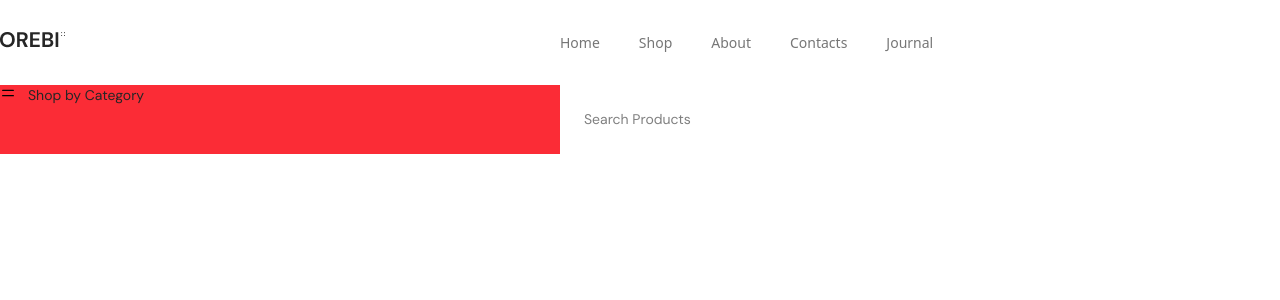
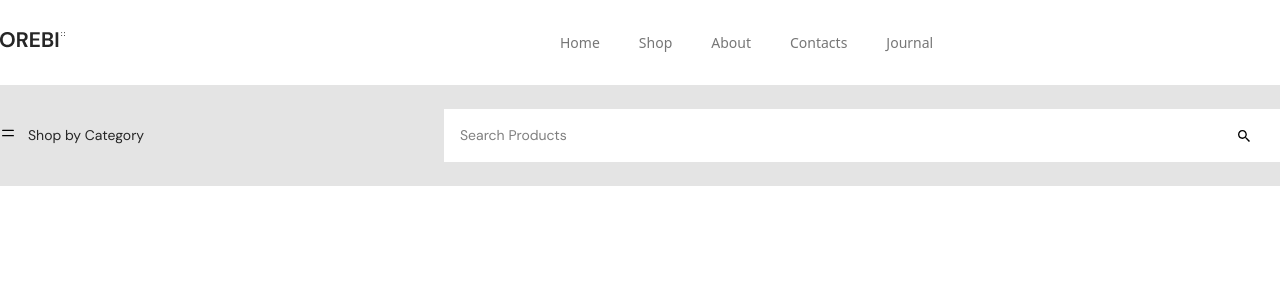
Before and after one commit to wahidul60/E-commerce, a React (Vite) app: page / in a window 1280 px wide. Shown: the top 300 px of the page. Built offline with nearby package versions, Linux system fonts and the light colour scheme.

Commit message:
topbar ok

```diff
--- a/src/Layout/TopBar.jsx
+++ b/src/Layout/TopBar.jsx
@@ -2,23 +2,38 @@ import React from 'react'
 import Flex from '../Component/Flex'
 import Container from '../Component/Container'
 import { HiOutlineMenuAlt4 } from "react-icons/hi";
+import { IoMdSearch } from "react-icons/io";
+import { IoMdContact } from "react-icons/io";
+import { IoMdArrowDropdown } from "react-icons/io";
+import { IoCartOutline } from "react-icons/io5";
+
 
 
 const TopBar = () => {
   return (
-   <section>
+   <section className='bg-[#e4e4e4] '>
     <Container>
-        <Flex>
-            <div className='w-4/12 bg-red-500'>
+        <Flex className='justify-center items-center '>
+            <div className='w-4/16'>
                 <Flex className='gap-3'>
                     <HiOutlineMenuAlt4 />
                     <h2 className='font-DM font-normal text-[14px] text-[#262626] '>Shop by Category</h2>
                 </Flex>
             </div>
-            <div className='w-7/12 bg-black'>
-                <input type="text" className='w-full bg-white font-DM font-normal text-[14px] px-6 py-6' placeholder='Search Products' />
+            <div className='w-8/16 relative'>
+                <input type="text" className='w-full bg-white font-DM font-normal text-[14px] px-4 py-4 mx-6 my-6 rounded-' placeholder='Search Products' />
+                <div className='absolute top-1/2 right-0 -translate-1/2'><IoMdSearch /></div>
             </div>
-            <div className='w-1/12 h-5 bg-green-200'></div>
+            <div className='w-4/16 '>
+                <Flex className=' justify-end gap-5'>
+                    <Flex>
+                        <IoMdContact className='text-black' />
+                        <IoMdArrowDropdown className='text-black' />
+                    </Flex>
+                    <IoCartOutline />
+                </Flex>
+
+            </div>
         </Flex>
     </Container>
 
```
